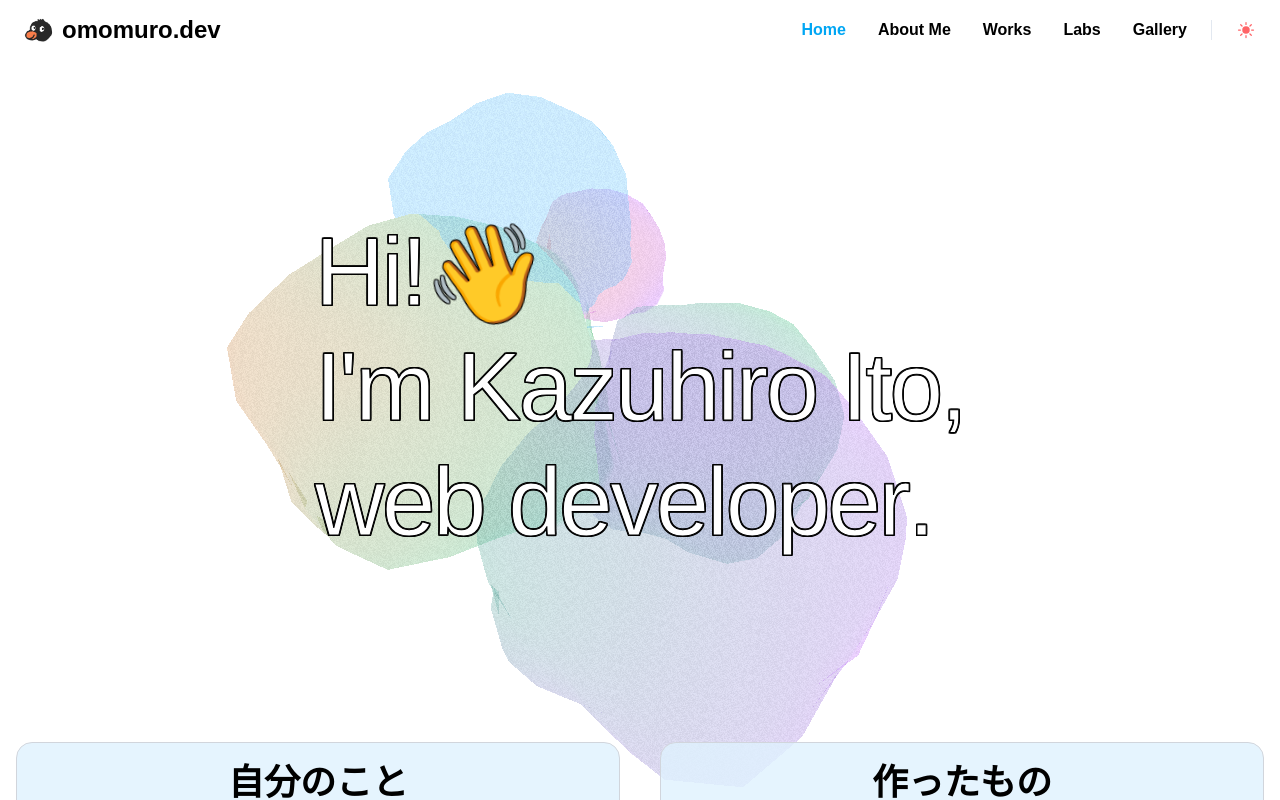
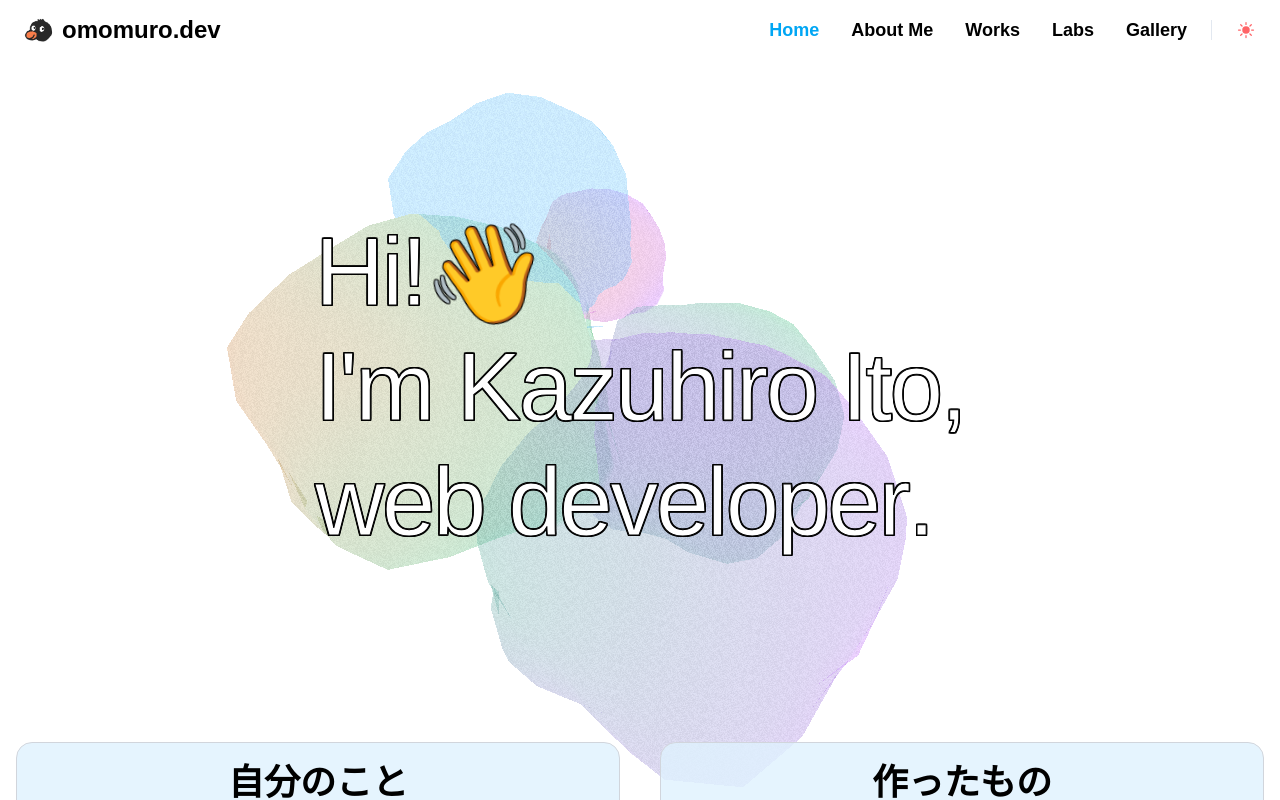
Before and after one commit to KazuhiroIto0127/omomuro.dev, a Next.js app: page / in a window 1280 px wide. Shown: the top 800 px of the page. Built offline with nearby package versions, Linux system fonts and the light colour scheme; no server answers; a web font is replaced by a local one; what tailwindcss-radix would draw is missing.

Commit message:
change header link text size. more big

```diff
--- a/components/layouts/HomeHeader.tsx
+++ b/components/layouts/HomeHeader.tsx
@@ -42,7 +42,7 @@ export default function Header() {
           </Link>
           <div className="hidden items-center md:flex">
             <nav className="">
-              <ul className="flex items-center space-x-8">
+              <ul className="flex items-center space-x-8 text-lg">
                 {links.map((link) => (
                   <li key={link.path}>
                     <Link
```
Also changed, not shown: components/layouts/Header.tsx (+0 -16 lines).
